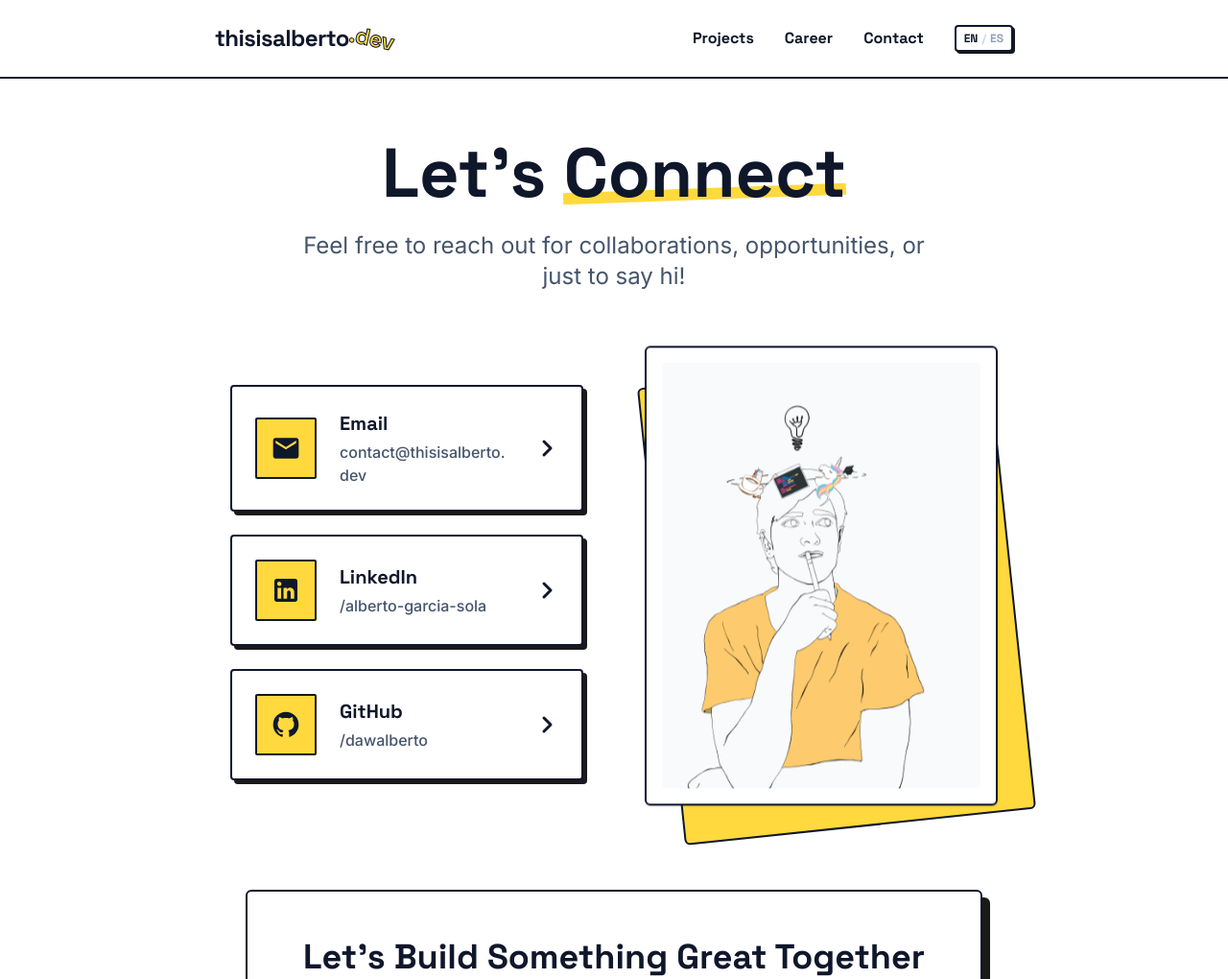
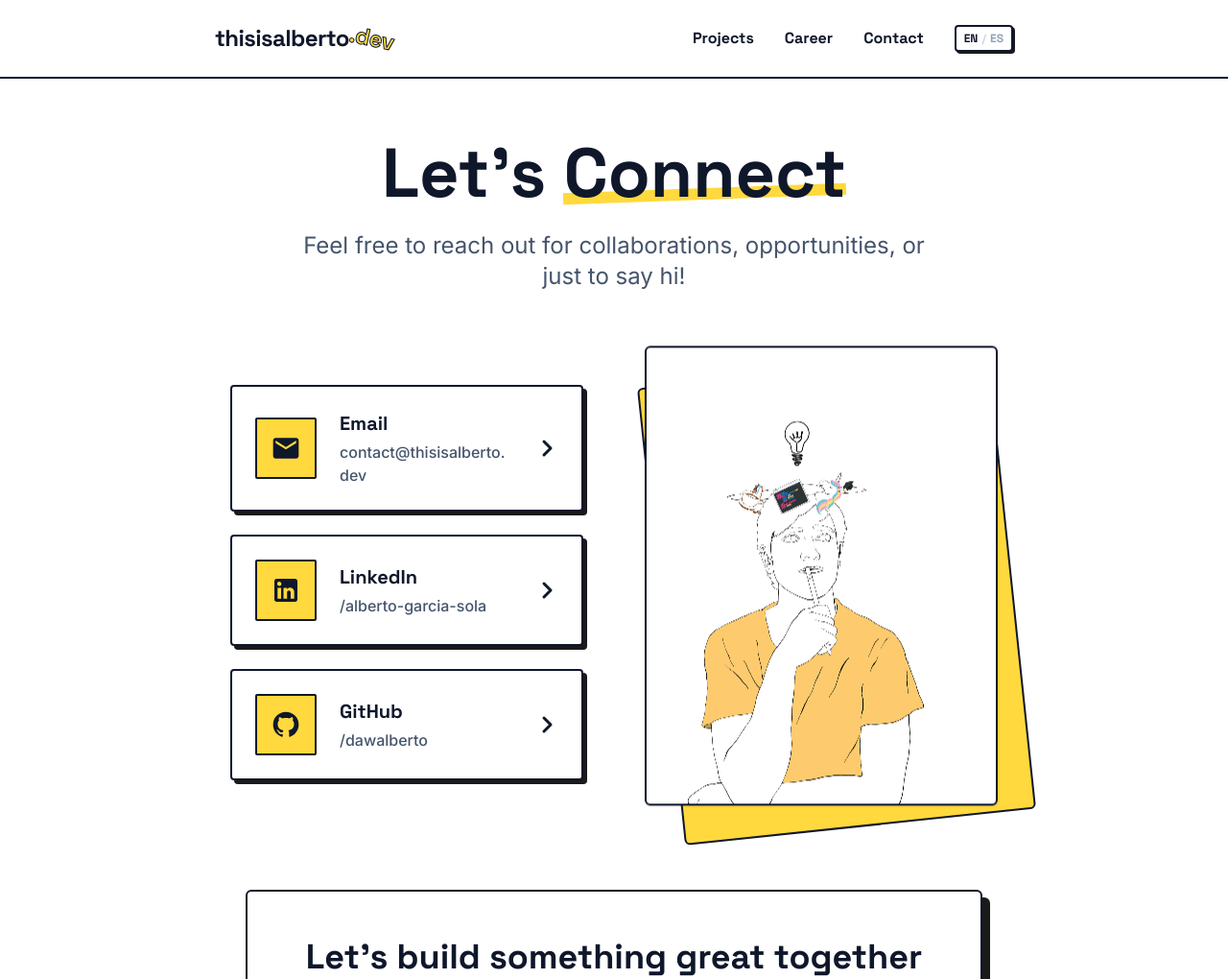
Before and after one commit to dawalberto/thisisalberto, an Astro site: page /contact in a window 1280 px wide. Shown: the top 1020 px of the page at 96% size. Built offline with nearby package versions, Linux system fonts and the light colour scheme; Astro itself is replaced by a stand-in of ours.

Commit message:
feat: :sparkles: Add animated avatar feature and update UI text for clarity

```diff
--- a/src/components/AboutText.astro
+++ b/src/components/AboutText.astro
@@ -23,7 +23,7 @@ const webDevYearsText = numberToWords(webDevYears, lang);
         I’m {ageText} years old and I’ve spent more than {itYearsText} in the world of technology. I began my journey as a full-stack developer and, over time, gradually moved toward frontend work, specializing in crafting clear, efficient, useful and well-thought-out interfaces. I’ve been fully immersed in web development for {webDevYearsText} years now, which is where I truly enjoy myself.<br/><br/>
         What drew me in from the beginning is the constant evolution: there’s always something new to learn, something to improve, and some paradigm waiting to be challenged. As someone once said, “Technology doesn’t wait, it just moves forward.” I adapt well to context changes, so I tend to move forward with it without losing the pace.<br/><br/>
         As a web developer, I see languages and frameworks as tools, not the final destination. The key is finding the solution, whether it comes through JavaScript, React, or whatever becomes the trend tomorrow. Still, I admit I have a soft spot for the entire JS ecosystem, which has grown into a kind of jungle… the good kind.<br/><br/>
-        When I’m not at the editor, I’m probably juggling (literally), trying not to fall off an extreme unicycle, climbing a wall, or spending time with my people. Even though I’m from a small town in Alicante, I’ve lived in Edinburgh and spent a month traveling through India with nothing but a backpack. Maybe that’s why adaptability feels like it comes built-in.
+        When I’m not at the editor, I’m probably juggling (literally), trying not to fall off an unicycle, climbing a wall, or spending time with my people. Even though I’m from a small town in Alicante, I currently live in Seville, I’ve lived in Edinburgh and spent a month traveling through India with nothing but a backpack. Maybe that’s why adaptability feels like it comes built-in.
     </p>
 ) : (
     <p>
@@ -32,6 +32,6 @@ const webDevYearsText = numberToWords(webDevYears, lang);
         Tengo {ageText} años y llevo más de {itYearsText} en el mundo de la tecnología. Empecé mi camino como desarrollador fullstack y, con el tiempo, me fui orientando cada vez más hacia el frontend, especializándome en crear interfaces claras, óptimas, útiles y bien pensadas. Llevo {webDevYearsText} años metido de lleno en el desarrollo web, que es donde realmente disfruto.<br/><br/>
         Lo que más me atrajo desde el principio es la evolución constante: siempre hay algo nuevo que aprender, algo que mejorar y algún paradigma que desmontar. Como alguien dijo alguna vez: “La tecnología no espera, solo avanza”. Y yo me adapto bien a los cambios de contexto, así que suelo avanzar con ella sin perder el ritmo.<br/><br/>
         Como desarrollador web tengo claro que los lenguajes y frameworks son herramientas, no el destino. La clave es encontrar la solución, venga en JavaScript, en React o en lo que toque mañana. Aun así, confieso que tengo una debilidad especial por todo el ecosistema JS, que ha crecido como una jungla… de las buenas.<br/><br/>
-        Cuando no estoy frente al editor, probablemente esté haciendo malabares (literalmente), intentando no caerme del monociclo extremo, escalando alguna pared o disfrutando con los míos. Aunque soy de un pequeño pueblo de Alicante, he vivido en Edimburgo y viajé un mes por India con solo una mochila. Supongo que por eso la adaptación viene de serie.
+        Cuando no estoy frente al editor, probablemente esté haciendo malabares (literalmente), intentando no caerme del monociclo, escalando alguna pared o disfrutando con los míos. Aunque soy de un pequeño pueblo de Alicante, actualmente vivo en Sevilla, he vivido en Edimburgo y viajé un mes por India con solo una mochila. Supongo que por eso la adaptación viene de serie.
     </p>
 )}
--- a/src/components/ContactContent.astro
+++ b/src/components/ContactContent.astro
@@ -105,13 +105,20 @@ const contacts = [
         <div class="animate-fade-in-up flex justify-center lg:justify-end">
           <div class="relative group">
             <div class="absolute inset-0 bg-accent -rotate-6 translate-x-4 translate-y-4 -z-10 rounded-2xl border-2 border-slate-900 transition-transform group-hover:rotate-0 group-hover:translate-x-2 group-hover:translate-y-2"></div>
-            <div class="bg-white p-4 border-2 border-slate-900 rounded-2xl shadow-sm animate-float hover-paused">
+            <div id="avatar-container" class="bg-white px-4 pt-8 border-2 border-slate-900 rounded-2xl shadow-sm animate-float hover-paused">
+              <canvas
+                id="static-avatar"
+                class="w-full h-auto max-w-sm rounded-xl block"
+                width={headImage.width}
+                height={headImage.height}
+              ></canvas>
               <img
+                id="animated-avatar"
                 src={headImage.src}
                 alt="Alberto García Sola"
                 width={headImage.width}
                 height={headImage.height}
-                class="w-full h-auto max-w-sm rounded-xl bg-slate-50"
+                class="w-full h-auto max-w-sm rounded-xl hidden"
               />
             </div>
           </div>
@@ -163,3 +170,36 @@ const contacts = [
         to { opacity: 1; transform: translateY(0); }
     }
 </style>
+
+<script>
+  const canvas = document.getElementById('static-avatar') as HTMLCanvasElement;
+  const animatedImg = document.getElementById('animated-avatar') as HTMLImageElement;
+  const container = document.getElementById('avatar-container');
+
+  if (canvas && animatedImg && container) {
+    const ctx = canvas.getContext('2d');
+
+    // Dibujar el primer frame en el canvas
+    animatedImg.onload = () => {
+      if (ctx) {
+        ctx.drawImage(animatedImg, 0, 0, canvas.width, canvas.height);
+      }
+    };
+
+    // Si la imagen ya está cargada
+    if (animatedImg.complete && ctx) {
+      ctx.drawImage(animatedImg, 0, 0, canvas.width, canvas.height);
+    }
+
+    // Al hacer hover, mostrar la imagen animada
+    container.addEventListener('mouseenter', () => {
+      canvas.classList.add('hidden');
+      animatedImg.classList.remove('hidden');
+    });
+
+    container.addEventListener('mouseleave', () => {
+      canvas.classList.remove('hidden');
+      animatedImg.classList.add('hidden');
+    });
+  }
+</script>
--- a/src/i18n/ui.ts
+++ b/src/i18n/ui.ts
@@ -13,7 +13,7 @@ export const ui = {
     'home.about': 'About me',
     'home.viewWork': 'View my work →',
     'home.contact': 'Contact me',
-    'home.techStack': 'Technologies I Love',
+    'home.techStack': 'Technologies that I use most currently',
     'home.title': 'Alberto García Sola - Web Developer',
     'home.hero.title': 'Alberto García Sola',
     'home.hero.subtitle': 'Building digital experiences with modern technologies.',
@@ -45,10 +45,10 @@ export const ui = {
     'contact.hero.title.highlight': 'Connect',
     'contact.hero.subtitle':
       'Feel free to reach out for collaborations, opportunities, or just to say hi!',
-    'contact.cta.title': "Let's Build Something Great Together",
+    'contact.cta.title': "Let's build something great together",
     'contact.cta.description':
       "Whether you're looking for a developer, have a project idea, or just want to connect - I'd love to hear from you!",
-    'contact.cta.button': 'Send Me an Email',
+    'contact.cta.button': 'Send me an email',
   },
   es: {
     'nav.projects': 'Proyectos',
@@ -57,7 +57,7 @@ export const ui = {
     'home.about': 'Sobre mí',
     'home.viewWork': 'Ver mi trabajo',
     'home.contact': 'Contactar',
-    'home.techStack': 'Tecnologías que me apasionan',
+    'home.techStack': 'Tecnologías que más uso actualmente',
     'home.title': 'Alberto García Sola - Desarrollador Web',
     'home.hero.title': 'Alberto García Sola',
     'home.hero.subtitle': 'Creando experiencias digitales con tecnologías modernas.',
@@ -88,9 +88,9 @@ export const ui = {
     'contact.hero.title.highlight': 'Conectar',
     'contact.hero.subtitle':
       'Siéntete libre de contactarme para colaboraciones, oportunidades o simplemente para saludar.',
-    'contact.cta.title': 'Construyamos Algo Genial Juntos',
+    'contact.cta.title': 'Construyamos algo genial juntos',
     'contact.cta.description':
       'Ya sea que busques un desarrollador, tengas una idea de proyecto o simplemente quieras conectar, ¡me encantaría saber de ti!',
-    'contact.cta.button': 'Envíame un Email',
+    'contact.cta.button': 'Envíame un email',
   },
 } as const
```
Also changed, not shown: src/assets/thisisalberto-square.png (added).
